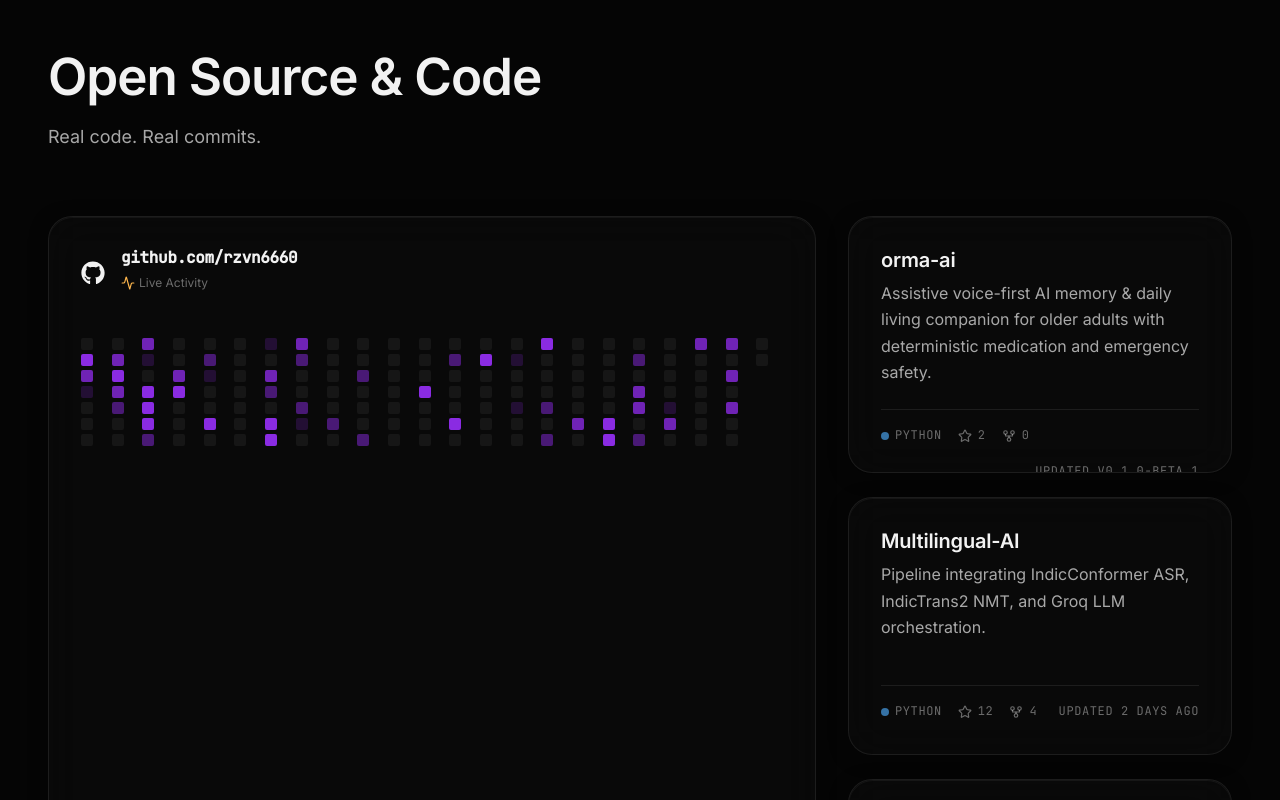
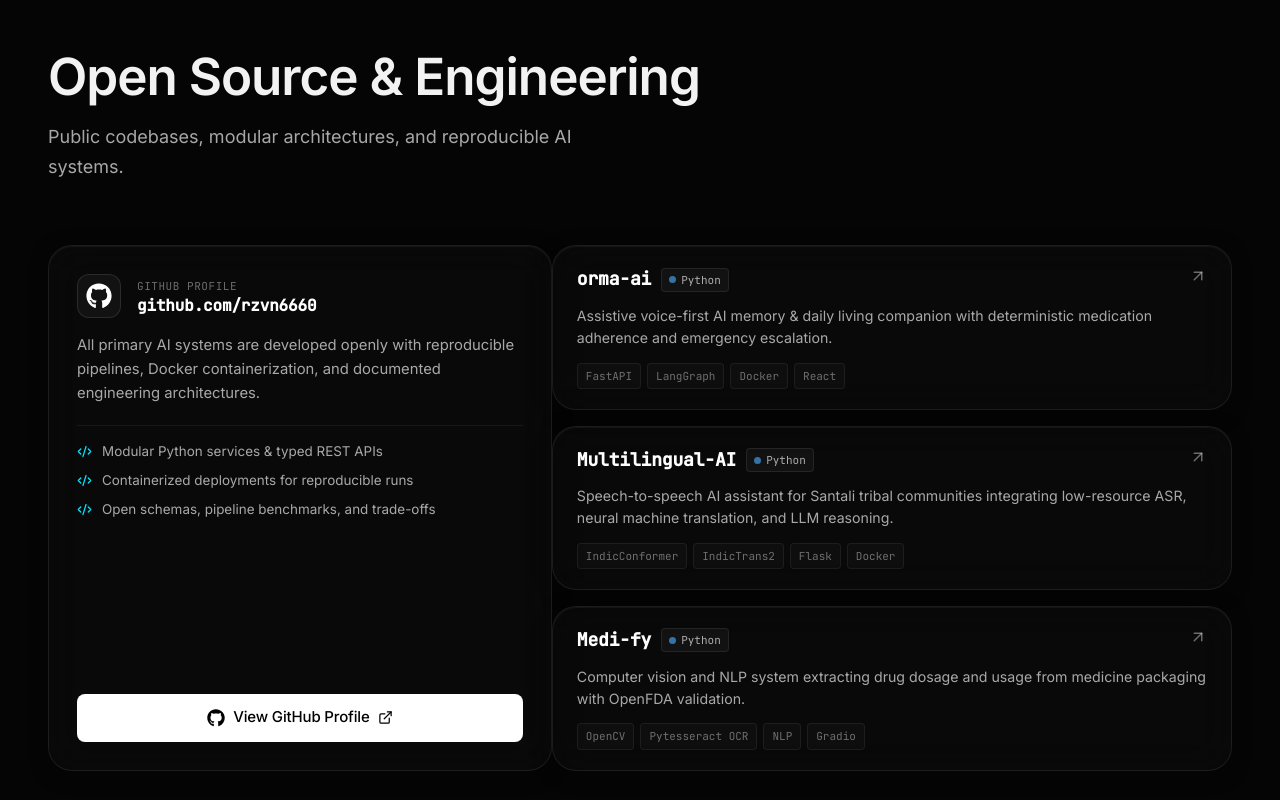
Before and after one commit to rzvn6660/Rizvin_Portfolio, a React (Vite) app: page / in a window 1280 px wide. Shown: the part 3300-4100 px from the top of the page. Built offline with nearby package versions, Linux system fonts and the light colour scheme.

Commit message:
Refactor GitHub section to truthful open source repository directory

```diff
--- a/src/components/GitHubSection.css
+++ b/src/components/GitHubSection.css
@@ -1,169 +1,278 @@
-.github-grid {
-  display: grid;
-  grid-template-columns: 1fr;
-  gap: var(--space-32);
+/* ==========================================================================
+   Open Source & Engineering (#github) Section
+   ========================================================================== */
+
+.github-section {
+  scroll-margin-top: 84px;
+  position: relative;
+  z-index: 2;
+  padding: 64px 0;
 }
 
 @media (min-width: 1024px) {
-  .github-grid {
-    grid-template-columns: 2fr 1fr;
+  .github-section {
+    padding: 80px 0 96px;
   }
 }
 
-.github-graph-card {
-  padding: var(--space-32);
+/* --------------------------------------------------------------------------
+   Layout Grid
+   -------------------------------------------------------------------------- */
+.github-layout {
   display: flex;
   flex-direction: column;
-  gap: var(--space-24);
-  opacity: 0;
-  transform: translateY(24px);
-  transition: opacity var(--transition-medium), transform var(--transition-medium);
+  gap: var(--space-20);
 }
 
-.github-graph-card.in-view {
+@media (min-width: 1024px) {
+  .github-layout {
+    display: grid;
+    grid-template-columns: 1fr 1.35fr;
+    gap: var(--space-28);
+    align-items: stretch;
+  }
+}
+
+/* --------------------------------------------------------------------------
+   Profile & Standards Card
+   -------------------------------------------------------------------------- */
+.github-profile-card {
+  padding: var(--space-24);
+  display: flex;
+  flex-direction: column;
+  justify-content: space-between;
+  gap: var(--space-24);
+  border-radius: var(--border-radius-md);
+  border: 1px solid var(--color-border-subtle);
+  background: rgba(16, 16, 22, 0.65);
+  backdrop-filter: blur(16px);
+  -webkit-backdrop-filter: blur(16px);
+  opacity: 0;
+  transform: translateY(20px);
+  transition: opacity var(--transition-medium), transform var(--transition-medium), border-color var(--transition-fast);
+}
+
+@media (min-width: 1024px) {
+  .github-profile-card {
+    padding: var(--space-28, 28px);
+  }
+}
+
+.github-layout.in-view .github-profile-card {
   opacity: 1;
   transform: translateY(0);
 }
 
-.card-header {
+.profile-card-header {
   display: flex;
   align-items: center;
   gap: var(--space-16);
+  margin-bottom: var(--space-16);
 }
 
-.card-title-group h3 {
+.github-avatar-wrap {
+  width: 44px;
+  height: 44px;
+  border-radius: 12px;
+  display: flex;
+  align-items: center;
+  justify-content: center;
+  background: rgba(255, 255, 255, 0.04);
+  border: 1px solid rgba(255, 255, 255, 0.1);
+  color: #ffffff;
+  flex-shrink: 0;
+}
+
+.profile-handle-label {
+  display: block;
+  font-family: var(--font-mono);
+  font-size: 11px;
+  text-transform: uppercase;
+  letter-spacing: 0.05em;
+  color: var(--color-text-tertiary);
+  margin-bottom: 2px;
+}
+
+.profile-handle {
   font-family: var(--font-mono);
   font-size: 1rem;
-  margin-bottom: 4px;
+  font-weight: 600;
+  color: #ffffff;
+  letter-spacing: -0.01em;
 }
 
-.live-status {
+.profile-card-desc {
+  font-size: 0.925rem;
+  color: var(--color-text-secondary);
+  line-height: 1.6;
+  margin-bottom: var(--space-20);
+}
+
+.engineering-standards-list {
+  display: flex;
+  flex-direction: column;
+  gap: 10px;
+  margin-bottom: var(--space-24);
+  border-top: 1px solid rgba(255, 255, 255, 0.06);
+  padding-top: var(--space-16);
+}
+
+.standard-item {
+  display: flex;
+  align-items: center;
+  gap: 10px;
+  font-size: 0.84rem;
+  color: var(--color-text-secondary);
+  line-height: 1.4;
+}
+
+.standard-icon {
+  color: var(--color-accent-secondary);
+  flex-shrink: 0;
+}
+
+.github-profile-btn {
+  margin-top: auto;
+  width: 100%;
   display: inline-flex;
   align-items: center;
-  gap: 4px;
-  font-size: 12px;
-  color: var(--color-text-tertiary);
+  justify-content: center;
+  gap: 8px;
 }
 
-.pulse-icon {
-  color: var(--color-status-progress);
-  animation: pulse-opacity 2s infinite;
+/* --------------------------------------------------------------------------
+   Repositories Directory
+   -------------------------------------------------------------------------- */
+.github-repos-directory {
+  display: flex;
+  flex-direction: column;
+  gap: var(--space-16);
 }
 
-.graph-placeholder {
-  width: 100%;
-  overflow-x: auto;
-  padding: var(--space-16) 0;
+.github-repo-row {
+  display: flex;
+  flex-direction: column;
+  gap: var(--space-12);
+  padding: var(--space-20);
+  border-radius: var(--border-radius-md);
+  border: 1px solid var(--color-border-subtle);
+  background: rgba(16, 16, 22, 0.65);
+  backdrop-filter: blur(16px);
+  -webkit-backdrop-filter: blur(16px);
+  text-decoration: none;
+  color: inherit;
+  opacity: 0;
+  transform: translateY(20px);
+  transition: transform var(--transition-fast), border-color var(--transition-fast), background var(--transition-fast), box-shadow var(--transition-fast), opacity var(--transition-medium);
 }
 
-.contribution-grid {
-  display: grid;
-  grid-template-rows: repeat(7, 1fr);
-  grid-auto-flow: column;
-  gap: 4px;
-  min-width: 600px;
-}
-
-.contrib-cell {
-  width: 12px;
-  height: 12px;
-  border-radius: 2px;
-  background: rgba(255, 255, 255, 0.05);
-  transition: background var(--transition-fast);
-}
-
-.contrib-cell.level-1 { background: rgba(138, 43, 226, 0.2); }
-.contrib-cell.level-2 { background: rgba(138, 43, 226, 0.5); }
-.contrib-cell.level-3 { background: rgba(138, 43, 226, 0.8); }
-.contrib-cell.level-4 { background: rgba(138, 43, 226, 1); }
-
-.contrib-cell:hover {
-  transform: scale(1.2);
-  border: 1px solid white;
-}
-
-.github-btn {
-  align-self: flex-start;
-  margin-top: auto;
-}
-
-.pinned-repos {
-  display: flex;
-  flex-direction: column;
-  gap: var(--space-24);
-}
-
-.repo-card {
-  padding: var(--space-24);
-  display: flex;
-  flex-direction: column;
-  opacity: 0;
-  transform: translateY(24px);
-  transition: opacity var(--transition-medium), transform var(--transition-medium), border-color var(--transition-fast), box-shadow var(--transition-medium), background var(--transition-fast);
-  height: 100%;
-}
-
-@media (min-width: 1024px) {
-  .repo-card {
-    padding: var(--space-32);
+@media (min-width: 640px) {
+  .github-repo-row {
+    padding: var(--space-20) var(--space-24);
   }
 }
 
-.repo-card.in-view {
+.github-layout.in-view .github-repo-row {
   opacity: 1;
   transform: translateY(0);
+  transition-delay: var(--row-delay, 0ms);
 }
 
-.repo-header {
-  margin-bottom: var(--space-8);
+@media (hover: hover) and (pointer: fine) {
+  .github-repo-row:hover {
+    transform: translateY(-2px);
+    border-color: rgba(255, 255, 255, 0.18);
+    background: rgba(22, 22, 30, 0.85);
+    box-shadow: 0 12px 28px -8px rgba(0, 0, 0, 0.65);
+  }
+
+  .github-repo-row:hover .repo-row-action {
+    color: var(--color-accent-secondary);
+    transform: translate(2px, -2px);
+  }
 }
 
-.repo-name {
-  font-size: 1.25rem;
+.repo-row-top {
+  display: flex;
+  align-items: center;
+  justify-content: space-between;
+  gap: var(--space-12);
+}
+
+.repo-row-title-wrap {
+  display: flex;
+  align-items: center;
+  flex-wrap: wrap;
+  gap: 10px;
+}
+
+.repo-row-name {
+  font-family: var(--font-mono);
+  font-size: 1.125rem;
   font-weight: 600;
-  color: var(--color-text-primary);
+  color: #ffffff;
   letter-spacing: -0.01em;
 }
 
-.repo-desc {
-  font-size: 1rem;
+.repo-lang-badge {
+  display: inline-flex;
+  align-items: center;
+  gap: 5px;
+  font-size: 11px;
+  font-family: var(--font-mono);
   color: var(--color-text-secondary);
-  line-height: 1.65;
-  margin-bottom: var(--space-24);
-  flex: 1;
+  background: rgba(255, 255, 255, 0.04);
+  border: 1px solid rgba(255, 255, 255, 0.08);
+  padding: 2px 7px;
+  border-radius: 4px;
 }
 
-.repo-meta {
-  display: flex;
-  align-items: center;
-  flex-wrap: wrap;
-  gap: var(--space-16);
-  font-size: 12px;
-  color: var(--color-text-tertiary);
-  margin-top: auto;
-  border-top: 1px solid var(--color-border-subtle);
-  padding-top: var(--space-16);
-}
-
-.repo-lang {
-  display: flex;
-  align-items: center;
-  gap: 6px;
-}
-
-.lang-dot {
-  width: 8px;
-  height: 8px;
+.lang-indicator {
+  width: 7px;
+  height: 7px;
   border-radius: 50%;
   background: #3572A5;
 }
 
-.repo-stat {
-  display: flex;
-  align-items: center;
-  gap: 6px;
+.repo-row-action {
+  color: var(--color-text-tertiary);
+  transition: color var(--transition-fast), transform var(--transition-fast);
+  flex-shrink: 0;
 }
 
-.repo-updated {
-  margin-left: auto;
+.repo-row-desc {
+  font-size: 0.885rem;
+  color: var(--color-text-secondary);
+  line-height: 1.55;
 }
+
+.repo-row-stack {
+  display: flex;
+  flex-wrap: wrap;
+  gap: 6px;
+  margin-top: 2px;
+}
+
+.repo-stack-pill {
+  font-size: 11px;
+  font-family: var(--font-mono);
+  color: var(--color-text-tertiary);
+  background: rgba(255, 255, 255, 0.025);
+  border: 1px solid rgba(255, 255, 255, 0.06);
+  padding: 3px 8px;
+  border-radius: 4px;
+}
+
+/* --------------------------------------------------------------------------
+   Accessibility & Reduced Motion
+   -------------------------------------------------------------------------- */
+@media (prefers-reduced-motion: reduce) {
+  .github-profile-card,
+  .github-repo-row,
+  .repo-row-action {
+    transition: none !important;
+    transform: none !important;
+    animation: none !important;
+    opacity: 1 !important;
+  }
+}
--- a/src/components/GitHubSection.jsx
+++ b/src/components/GitHubSection.jsx
@@ -1,8 +1,32 @@
 import React from 'react';
-import { Star, GitFork, Activity } from 'lucide-react';
+import { useInView } from 'react-intersection-observer';
 import { FaGithub } from 'react-icons/fa';
-import { useInView } from 'react-intersection-observer';
+import { ArrowUpRight, ExternalLink, Code2 } from 'lucide-react';
 import './GitHubSection.css';
+
+const publicRepos = [
+  {
+    name: 'orma-ai',
+    url: 'https://github.com/rzvn6660/orma-ai',
+    description: 'Assistive voice-first AI memory & daily living companion with deterministic medication adherence and emergency escalation.',
+    lang: 'Python',
+    stack: ['FastAPI', 'LangGraph', 'Docker', 'React']
+  },
+  {
+    name: 'Multilingual-AI',
+    url: 'https://github.com/rzvn6660/Multilingual-AI',
+    description: 'Speech-to-speech AI assistant for Santali tribal communities integrating low-resource ASR, neural machine translation, and LLM reasoning.',
+    lang: 'Python',
+    stack: ['IndicConformer', 'IndicTrans2', 'Flask', 'Docker']
+  },
+  {
+    name: 'Medi-fy',
+    url: 'https://github.com/rzvn6660/Medi-fy',
+    description: 'Computer vision and NLP system extracting drug dosage and usage from medicine packaging with OpenFDA validation.',
+    lang: 'Python',
+    stack: ['OpenCV', 'Pytesseract OCR', 'NLP', 'Gradio']
+  }
+];
 
 export default function GitHubSection() {
   const { ref, inView } = useInView({
@@ -11,92 +35,94 @@ export default function GitHubSection() {
   });
 
   return (
-    <section id="github" className="section-padding">
-      <div className="container">
+    <section id="github" className="section-padding github-section" aria-label="Open Source and Engineering">
+      <div className="container" ref={ref}>
         <div className="section-header">
-          <h2 className="section-title">Open Source & Code</h2>
-          <p className="section-subtitle">Real code. Real commits.</p>
+          <h2 className="section-title">Open Source &amp; Engineering</h2>
+          <p className="section-subtitle">
+            Public codebases, modular architectures, and reproducible AI systems.
+          </p>
         </div>
 
-        <div className="github-grid" ref={ref}>
-          {/* Static fallback for GitHub Graph to ensure reliability without API rate limits */}
-          <div className={`github-graph-card glass-panel ${inView ? 'in-view' : ''}`}>
-            <div className="card-header">
-              <FaGithub size={24} />
-              <div className="card-title-group">
-                <h3>github.com/rzvn6660</h3>
-                <span className="live-status">
-                  <Activity size={14} className="pulse-icon" /> Live Activity
-                </span>
+        <div className={`github-layout ${inView ? 'in-view' : ''}`}>
+          {/* Profile & Engineering Overview Card */}
+          <div className="github-profile-card glass-panel">
+            <div>
+              <div className="profile-card-header">
+                <div className="github-avatar-wrap">
+                  <FaGithub size={26} aria-hidden="true" />
+                </div>
+                <div>
+                  <span className="profile-handle-label">GitHub Profile</span>
+                  <h3 className="profile-handle">github.com/rzvn6660</h3>
+                </div>
+              </div>
+
+              <p className="profile-card-desc">
+                All primary AI systems are developed openly with reproducible pipelines, Docker containerization, and documented engineering architectures.
+              </p>
+
+              <div className="engineering-standards-list">
+                <div className="standard-item">
+                  <Code2 size={15} className="standard-icon" aria-hidden="true" />
+                  <span>Modular Python services &amp; typed REST APIs</span>
+                </div>
+                <div className="standard-item">
+                  <Code2 size={15} className="standard-icon" aria-hidden="true" />
+                  <span>Containerized deployments for reproducible runs</span>
+                </div>
+                <div className="standard-item">
+                  <Code2 size={15} className="standard-icon" aria-hidden="true" />
+                  <span>Open schemas, pipeline benchmarks, and trade-offs</span>
+                </div>
               </div>
             </div>
-            <div className="graph-placeholder">
-              <div className="contribution-grid">
-                {/* Generative abstract representation of a contribution graph */}
-                {Array.from({ length: 156 }).map((_, i) => {
-                  const intensity = Math.random() > 0.7 ? Math.floor(Math.random() * 4) + 1 : 0;
-                  return (
-                    <div
-                      key={i}
-                      className={`contrib-cell level-${intensity}`}
-                      style={{ animationDelay: `${Math.random() * 2}s` }}
-                    ></div>
-                  );
-                })}
-              </div>
-            </div>
-            <a href="https://github.com/rzvn6660" target="_blank" rel="noopener noreferrer" className="btn btn-ghost github-btn">
-              View full profile
+
+            <a
+              href="https://github.com/rzvn6660"
+              target="_blank"
+              rel="noopener noreferrer"
+              className="btn btn-primary github-profile-btn"
+              aria-label="View Mohammed Rizvin's GitHub profile (opens in new tab)"
+            >
+              <FaGithub size={18} aria-hidden="true" />
+              <span>View GitHub Profile</span>
+              <ExternalLink size={15} aria-hidden="true" />
             </a>
           </div>
 
-          <div className="pinned-repos">
-            {[
-              {
-                name: 'orma-ai',
-                desc: 'Assistive voice-first AI memory & daily living companion for older adults with deterministic medication and emergency safety.',
-                lang: 'Python',
-                stars: '2',
-                forks: '0',
-                updated: 'v0.1.0-beta.1'
-              },
-              {
-                name: 'Multilingual-AI',
-                desc: 'Pipeline integrating IndicConformer ASR, IndicTrans2 NMT, and Groq LLM orchestration.',
-                lang: 'Python',
-                stars: '12',
-                forks: '4',
-                updated: '2 days ago'
-              },
-              {
-                name: 'Medi-fy',
-                desc: 'AI medicine chatbot using OCR extraction, NLP normalization, and OpenFDA API lookup.',
-                lang: 'Python',
-                stars: '8',
-                forks: '2',
-                updated: '1 week ago'
-              }
-            ].map((repo, i) => (
+          {/* Clean Public Repositories Directory */}
+          <div className="github-repos-directory" role="list" aria-label="Featured Public Repositories">
+            {publicRepos.map((repo, idx) => (
               <a
-                href={`https://github.com/rzvn6660/${repo.name}`}
+                key={repo.name}
+                href={repo.url}
                 target="_blank"
                 rel="noopener noreferrer"
-                key={repo.name}
-                className={`repo-card glass-panel glass-panel-hover ${inView ? 'in-view' : ''}`}
-                style={{ transitionDelay: `${(i + 1) * 150}ms` }}
+                className="github-repo-row glass-panel"
+                role="listitem"
+                style={{ '--row-delay': `${(idx + 1) * 100}ms` }}
+                aria-label={`${repo.name} repository on GitHub (opens in new tab)`}
               >
-                <div className="repo-header">
-                  <h4 className="repo-name">{repo.name}</h4>
+                <div className="repo-row-top">
+                  <div className="repo-row-title-wrap">
+                    <h4 className="repo-row-name">{repo.name}</h4>
+                    <span className="repo-lang-badge">
+                      <span className="lang-indicator" aria-hidden="true"></span>
+                      {repo.lang}
+                    </span>
+                  </div>
+                  <div className="repo-row-action" aria-hidden="true">
+                    <ArrowUpRight size={18} />
+                  </div>
                 </div>
-                <p className="repo-desc">{repo.desc}</p>
-                <div className="repo-meta text-mono">
-                  <span className="repo-lang">
-                    <span className="lang-dot"></span>
-                    {repo.lang}
-                  </span>
-                  <span className="repo-stat"><Star size={14} /> {repo.stars}</span>
-                  <span className="repo-stat"><GitFork size={14} /> {repo.forks}</span>
-                  <span className="repo-updated">Updated {repo.updated}</span>
+
+                <p className="repo-row-desc">{repo.description}</p>
+
+                <div className="repo-row-stack">
+                  {repo.stack.map((item) => (
+                    <span key={item} className="repo-stack-pill">{item}</span>
+                  ))}
                 </div>
               </a>
             ))}
```
